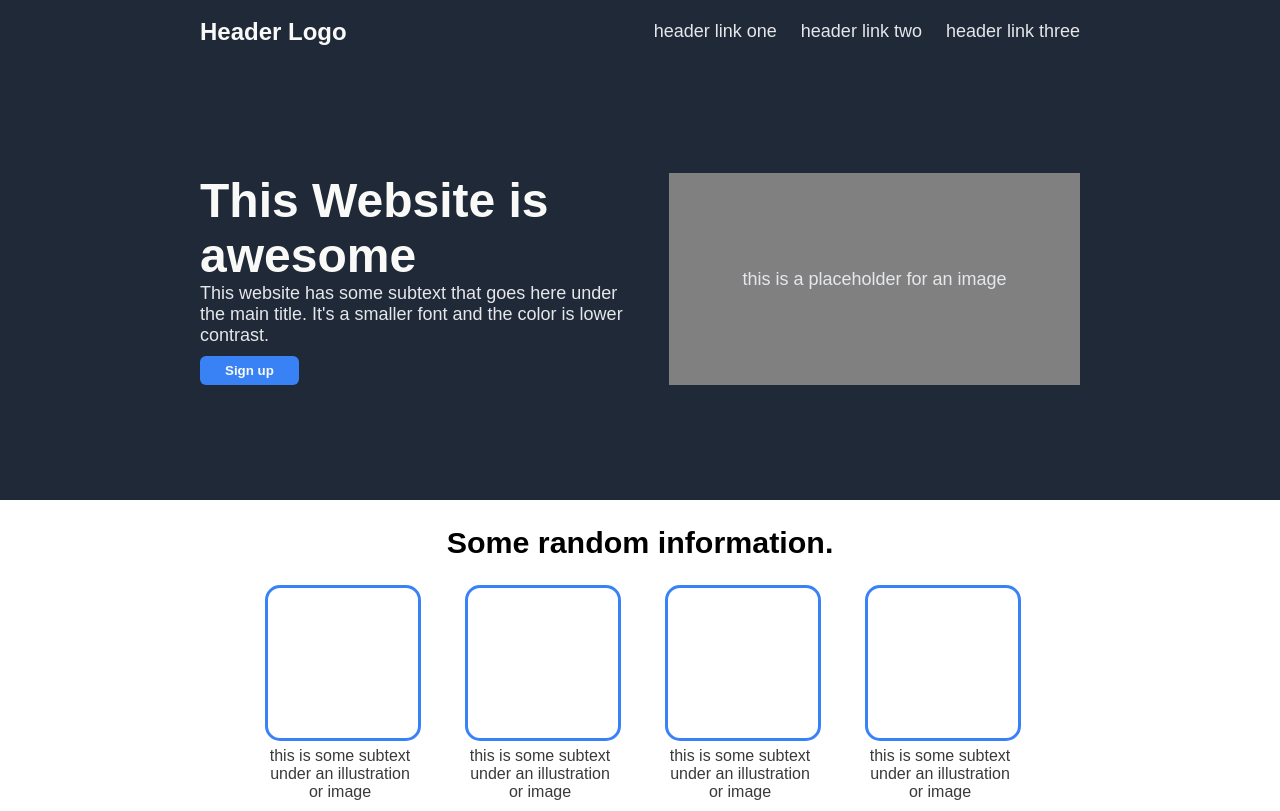
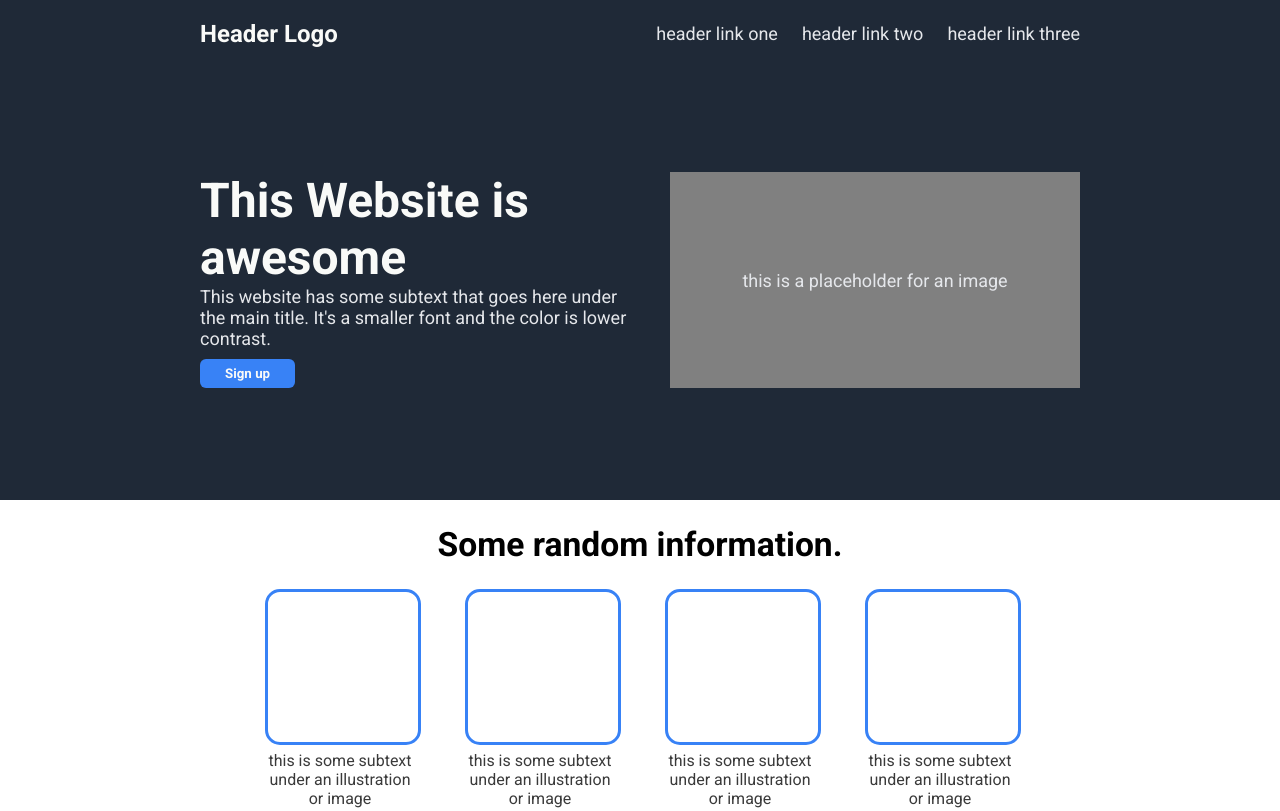
Before and after one commit to stefior/first-site-with-css, a plain HTML site: page index.html in a window 1280 px wide. Shown: the top 811 px of the page. Drawn offline with Linux system fonts and the light colour scheme.

Commit message:
Changed font to Roboto & tweaked margins

```diff
--- a/styles.css
+++ b/styles.css
@@ -1,5 +1,7 @@
+@import url('https://fonts.googleapis.com/css2?family=Roboto:ital,wght@0,400;0,700;1,300&display=swap');
+
 * {
-  font-family: sans-serif;
+  font-family: 'Roboto', sans-serif;
 }
 
 body {
@@ -17,7 +19,7 @@
 .header {
   display: flex;
   align-items: center;
-  margin-top: 5px;
+  margin-top: 7px;
 }
 
 .header > ul {
@@ -96,7 +98,7 @@
 
 .middle > h2 {
   margin: 25px 0;
-  font-size: 1.9em;
+  font-size: 2.1em;
 }
 
 .middle > ul {
```
